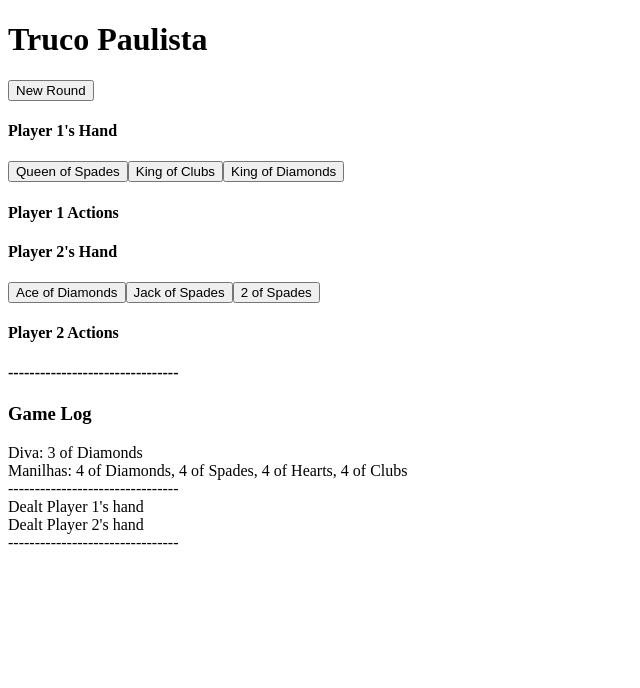
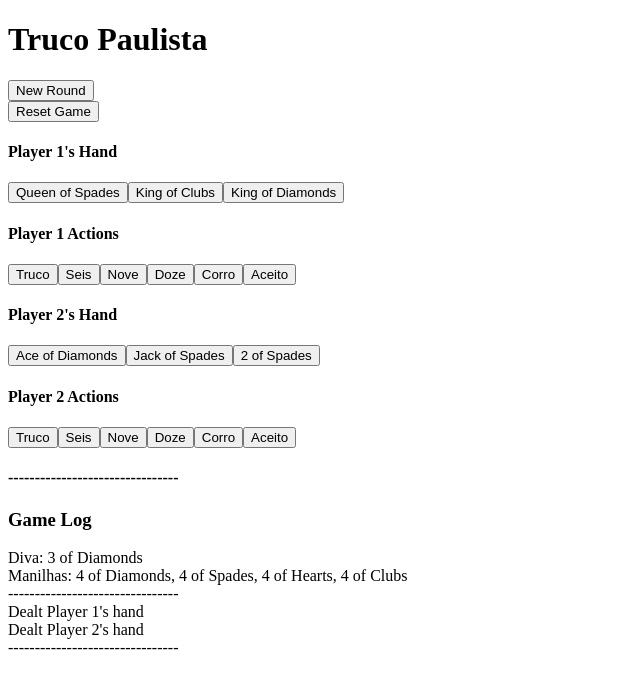
Before and after one commit to CyberRyder/truco, a React (Vite) app: page / in a window 1280 px wide. Both pictures are taken after a click on the button "New Round". Shown: the top 688 px of the page, without its empty margins (0-640 px from the left). Built offline with nearby package versions, Linux system fonts and the light colour scheme.

Commit message:
added scores, winning, betting, folding, and reset

```diff
--- a/src/App.jsx
+++ b/src/App.jsx
@@ -12,6 +12,10 @@ export default function App() {
   const [playerOneTrickScore, setPlayerOneTrickScore] = useState(0)
   const [playerTwoTrickScore, setPlayerTwoTrickScore] = useState(0)
   const [deck, setDeck] = useState(JSON.parse(JSON.stringify(startingDeck)))
+  const [bet, setBet] = useState(1)
+  const [betStack, setBetStack] = useState(0)
+  const [playerOneRoundScore, setPlayerOneRoundScore] = useState(0)
+  const [playerTwoRoundScore, setPlayerTwoRoundScore] = useState(0)
 
   function addToGameLog(message) {
     setGameLog(prevLog => [...prevLog, message])
@@ -29,6 +33,8 @@ export default function App() {
     setPlayerTwoPlayStack([])
     setPlayerOneTrickScore(0)
     setPlayerTwoTrickScore(0)
+    setBetStack(0)
+    setBet(1)
     setTrick(1)
 
     // Generate new hands and diva card with player assignment
@@ -39,9 +45,8 @@ export default function App() {
     setPlayerTwoHand(playerTwoHand)
 
     // Calculate manilhas based on the diva card
-    const manilhas = newDeck.filter(card => {
-      return Math.ceil(card.id / 4) - 1 === ((Math.ceil(divaCard.id / 4)) % 10)
-    })
+    const divaSuit = Math.ceil(divaCard.id / 4)
+    const manilhas = newDeck.filter(card => Math.ceil(card.id / 4) - 1 === (divaSuit % 10))
 
     // Add 100 to manilhas ids so they place higher in rankings
     manilhas.forEach(card => {
@@ -90,15 +95,12 @@ export default function App() {
       }
 
       addToGameLog(`--------------------------------`)
-      //TODO: add logic to print the next trick
-      //ddToGameLog(`BEGIN TRICK ${trick}`)
 
       setPlayerOnePlayStack([])
       setPlayerTwoPlayStack([])
     }
   }, [playerOnePlayStack.length, playerTwoPlayStack.length, deck])
 
-  //TODO: add trick completion logic for deciding when to print the next trick and when to increment it
 
   // React to score changes
   useEffect(() => {
@@ -108,14 +110,51 @@ export default function App() {
       setTrick(1)
       setPlayerOneTrickScore(0)
       setPlayerTwoTrickScore(0)
+      setPlayerOneRoundScore(prevRoundScore => prevRoundScore + bet)
     } else if (playerTwoTrickScore === 2) {
       addToGameLog(`Player 2 wins the round!`)
       setIsGameStarted(false)
       setTrick(1)
       setPlayerOneTrickScore(0)
       setPlayerTwoTrickScore(0)
+      setPlayerTwoRoundScore(prevRoundScore => prevRoundScore + bet)
     }
   }, [playerOneTrickScore, playerTwoTrickScore])
+
+  // Separate useEffect for logging round scores
+  useEffect(() => {
+    if (playerOneRoundScore > 0 || playerTwoRoundScore > 0) {
+      addToGameLog(`Player 1's score: ${playerOneRoundScore}`)
+      addToGameLog(`Player 2's score: ${playerTwoRoundScore}`)
+      addToGameLog(`--------------------------------`)
+      if (playerOneRoundScore >= 12) {
+        addToGameLog(`Player 1 wins the game!`)
+        setIsGameStarted(false)
+        setPlayerOneRoundScore(0)
+        setPlayerTwoRoundScore(0)
+      } else if (playerTwoRoundScore >= 12) {
+        addToGameLog(`Player 2 wins the game!`)
+        setIsGameStarted(false)
+        setPlayerOneRoundScore(0)
+        setPlayerTwoRoundScore(0)
+      }
+    }
+  }, [playerOneRoundScore, playerTwoRoundScore])
+
+  function handleResetGame() {
+    setPlayerOneHand([])
+    setPlayerTwoHand([])
+    setGameLog([])
+    setPlayerOnePlayStack([])
+    setPlayerTwoPlayStack([])
+    setPlayerOneTrickScore(0)
+    setPlayerTwoTrickScore(0)
+    setTrick(1)
+    setPlayerOneRoundScore(0)
+    setPlayerTwoRoundScore(0)
+    setDeck(JSON.parse(JSON.stringify(startingDeck)))
+    setIsGameStarted(false)
+  }
 
   const playerOneHandItems = isGameStarted ? playerOneHand.map((card) => (
     <button onClick={() => handlePlayCard(card, 1)} key={card.id}>
@@ -129,16 +168,68 @@ export default function App() {
     </button>
   )) : <button>N/A</button>
 
+  function handleFold(player) {
+    addToGameLog(`Player ${player} folds`)
+    addToGameLog(`--------------------------------`)
+    if (player === 1) {
+      setPlayerTwoTrickScore(2)
+      setBetStack(0)
+    } else if (player === 2) {
+      setPlayerOneTrickScore(2)
+      setBetStack(0)
+    } else {
+      addToGameLog(`Invalid player`)
+    }
+    setIsGameStarted(false)
+  }
+
+  function handleAccept(player) {
+    addToGameLog(`Player ${player} accepts`)
+    setBet(betStack)
+    setBetStack(0)
+  }
+
+  function handleBet(player, bet) {
+    addToGameLog(`Player ${player} bets ${bet}`)
+    setBetStack(bet)
+  }
+
+  //TODO: add logic to include accepting
+  const playerOneActions = isGameStarted ? (
+    <div>
+      <button onClick={() => handleBet(1, 3)}>Truco</button>
+      <button onClick={() => handleBet(1, 6)}>Seis</button>
+      <button onClick={() => handleBet(1, 9)}>Nove</button>
+      <button onClick={() => handleBet(1, 12)}>Doze</button>
+      <button onClick={() => handleFold(1)}>Corro</button>
+      <button onClick={() => handleAccept(1)}>Aceito</button>
+    </div>
+  ) : <button>N/A</button>
+
+  const playerTwoActions = isGameStarted ? (
+    <div>
+      <button onClick={() => handleBet(2, 3)}>Truco</button>
+      <button onClick={() => handleBet(2, 6)}>Seis</button>
+      <button onClick={() => handleBet(2, 9)}>Nove</button>
+      <button onClick={() => handleBet(2, 12)}>Doze</button>
+      <button onClick={() => handleFold(2)}>Corro</button>
+      <button onClick={() => handleAccept(2)}>Aceito</button>
+    </div>
+  ) : <button>N/A</button>
+
   return (
     <div>
       <h1>Truco Paulista</h1>
       <NewRoundButton onNewRound={handleNewRound} />
+      <ResetGameButton onResetGame={handleResetGame} />
       <h4>Player 1's Hand</h4>
       {playerOneHandItems}
       <h4>Player 1 Actions</h4>
+      {playerOneActions}
       <h4>Player 2's Hand</h4>
       {playerTwoHandItems}
       <h4>Player 2 Actions</h4>
+      {playerTwoActions}
       <h4>--------------------------------</h4>
       <h3>Game Log</h3>
       {gameLog.map((message, index) => (
@@ -179,6 +270,14 @@ function NewRoundButton({ onNewRound }) {
   )
 }
 
+function ResetGameButton({ onResetGame }) {
+  return (
+    <div>
+      <button onClick={onResetGame}>Reset Game</button>
+    </div>
+  )
+}
+
 const suits = ['Diamonds', 'Spades', 'Hearts', 'Clubs']
 const values = ['4', '5', '6', '7', 'Queen', 'Jack', 'King', 'Ace', '2', '3']
 
```
